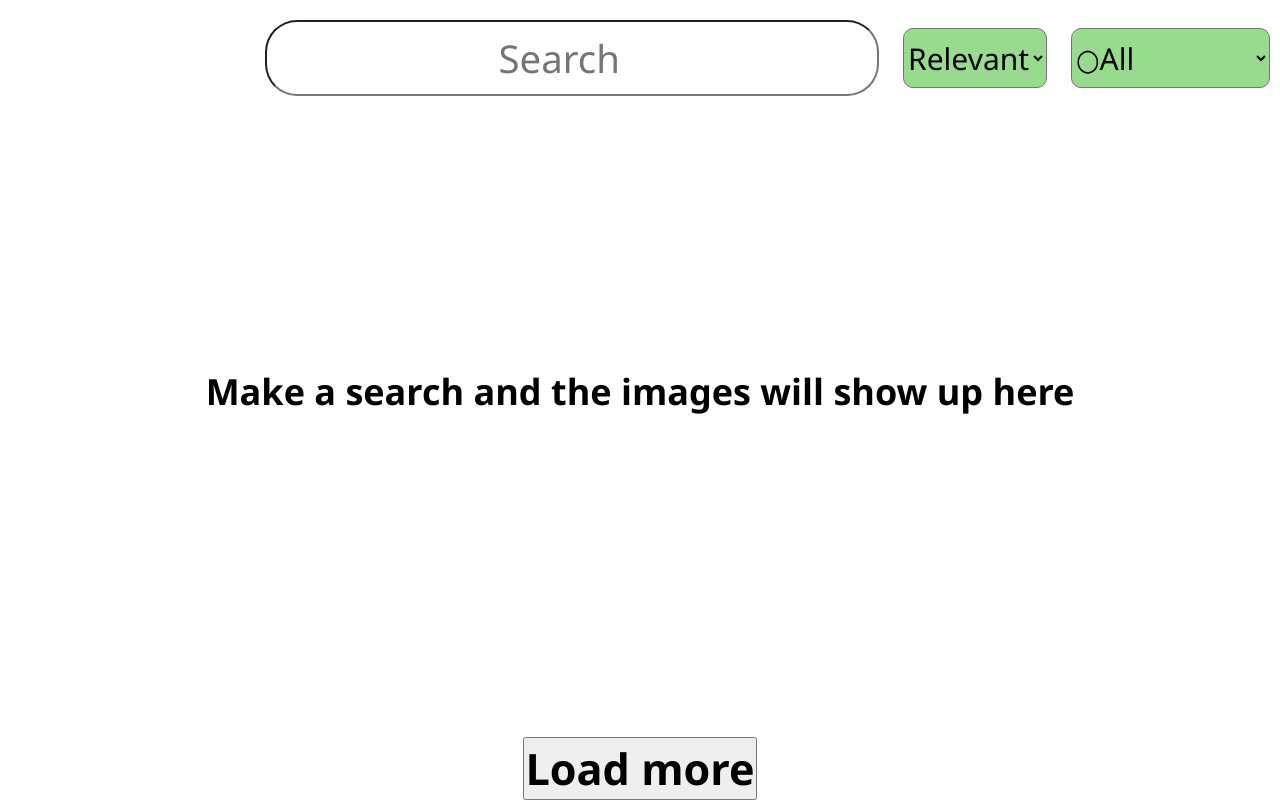
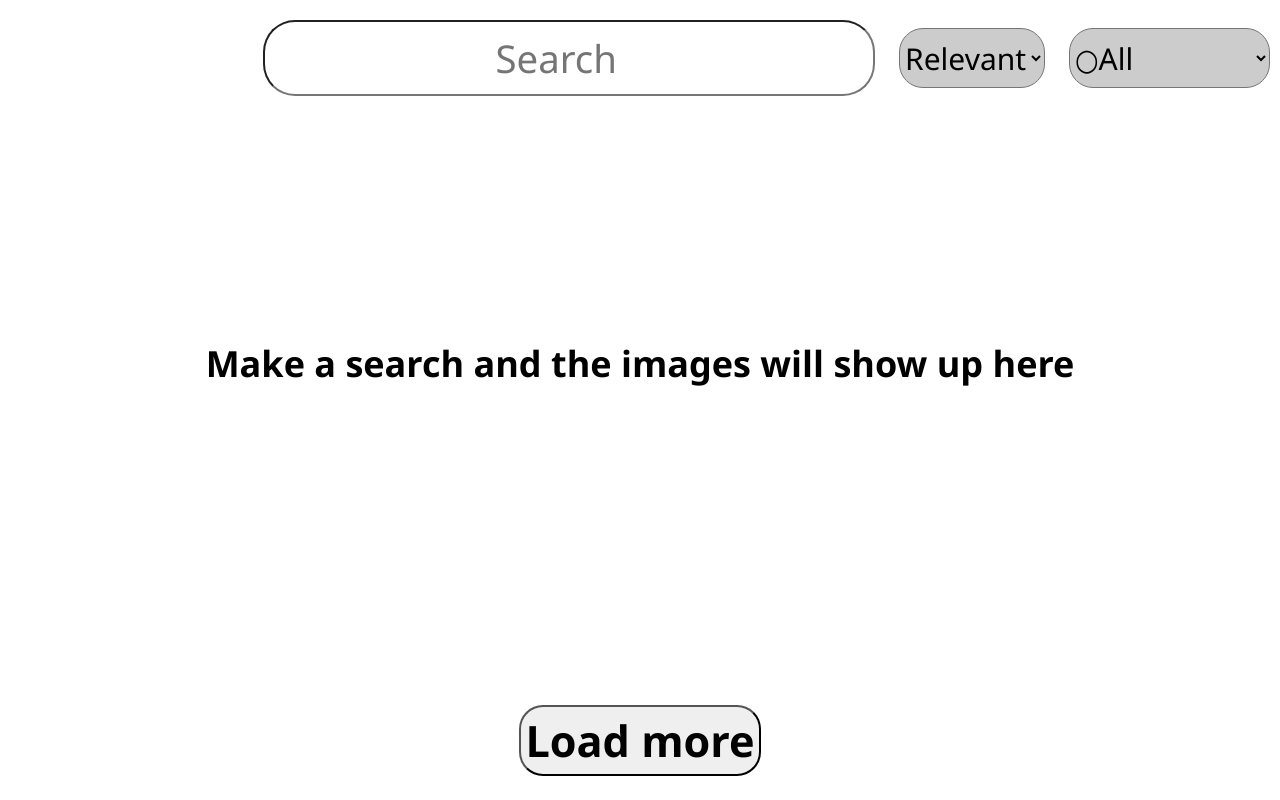
Before and after one commit to derpylama/Image-search-web, a PHP site: page / in a window 1280 px wide. Run offline with PHP 8.4, Linux system fonts and the light colour scheme.

Commit message:
Update index.css

```diff
--- a/index.css
+++ b/index.css
@@ -68,8 +68,9 @@
 select {
     font-size: 1.25rem;
     outline: none;
-    background-color: rgb(153, 219, 142);
-    border-radius: 10px;
+    background-color: rgba(0, 0, 0, 0.2);
+    border-radius: 1rem;
+    padding: 1px;
     height: 60px;
 }
 /*Container for image and image design*/
@@ -92,7 +93,7 @@
     font-size: 4rem;
     text-align: center;
 
-    background-color: rgb(0, 128, 0);
+
     border-radius: 12px;
     padding: 6px;
     filter: drop-shadow(4px 10px 4px rgba(0, 0, 0, 0.538));
@@ -101,7 +102,7 @@
 
 }
 .image_container > div:hover {
-    background-color: black;
+    background-color: rgba(0, 0, 0, 0.4);
     transform: scale(1.05);
 }
 
@@ -113,7 +114,7 @@
     padding: 2vw 4vw;
     max-width: 80%;
     max-height: 82vh;
-    background-color: rgb(80, 118, 80);
+
     position: fixed;
     justify-self: center;
     z-index: 100;
@@ -121,6 +122,8 @@
     box-sizing: border-box;
     display: flex;
     flex-direction:column;
+    border-style: solid;
+    background-color: rgb(255, 255, 255);
 
     height: 100%;
 }
@@ -148,9 +151,11 @@
     min-width: 40%;
 
     width: auto;
+    padding: 2px;
 
-    background-color: brown;
     overflow: hidden;
+    border-bottom: 4px solid black;
+
 }
 
 .popup_image_container_vertical {
@@ -232,6 +237,7 @@
 
 
     height: auto;
+    border-bottom: 4px solid black;
 }
 
 
@@ -269,6 +275,7 @@
     flex: 0 1 auto;
     height: auto;
     align-content: flex-start;
+    border-bottom: 4px solid black;
 }
 
 .tag_item{
@@ -299,6 +306,12 @@
     align-items: center;
     margin-bottom: 10vh;
 
+}
+
+#load_more_btn {
+    border-radius: 1rem;
+    padding: 4px;
+    margin: 1rem 0;
 }
 
 @media screen and ( max-width:600px){
```
